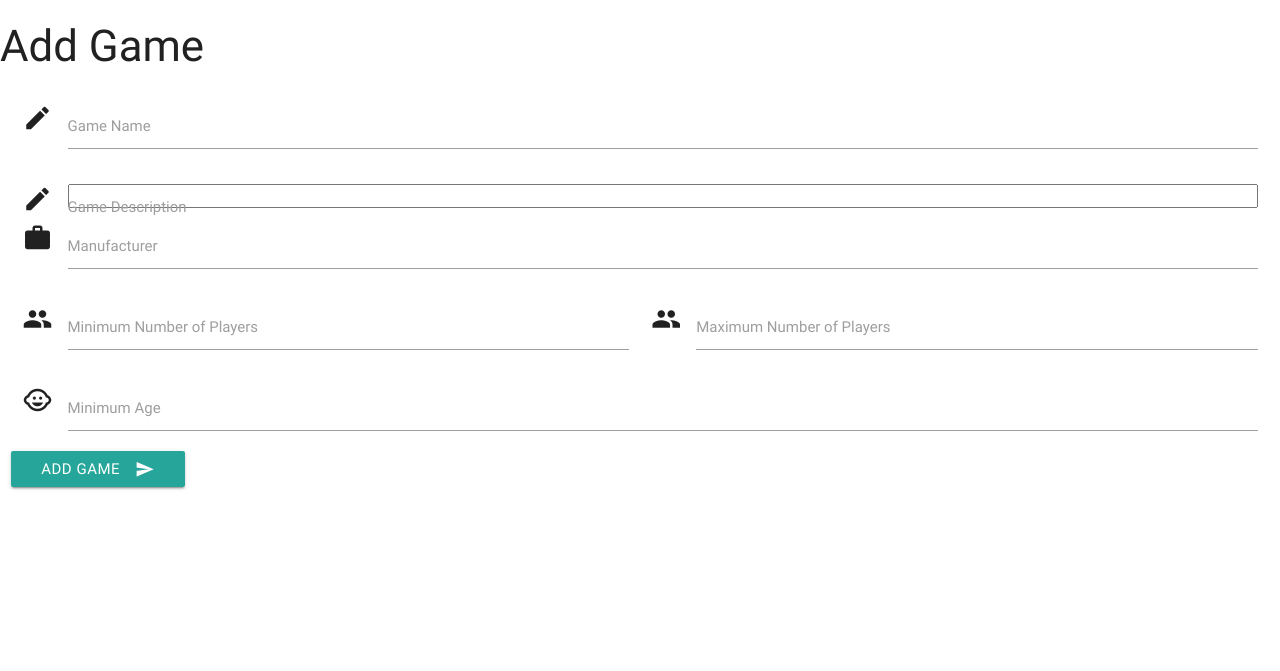
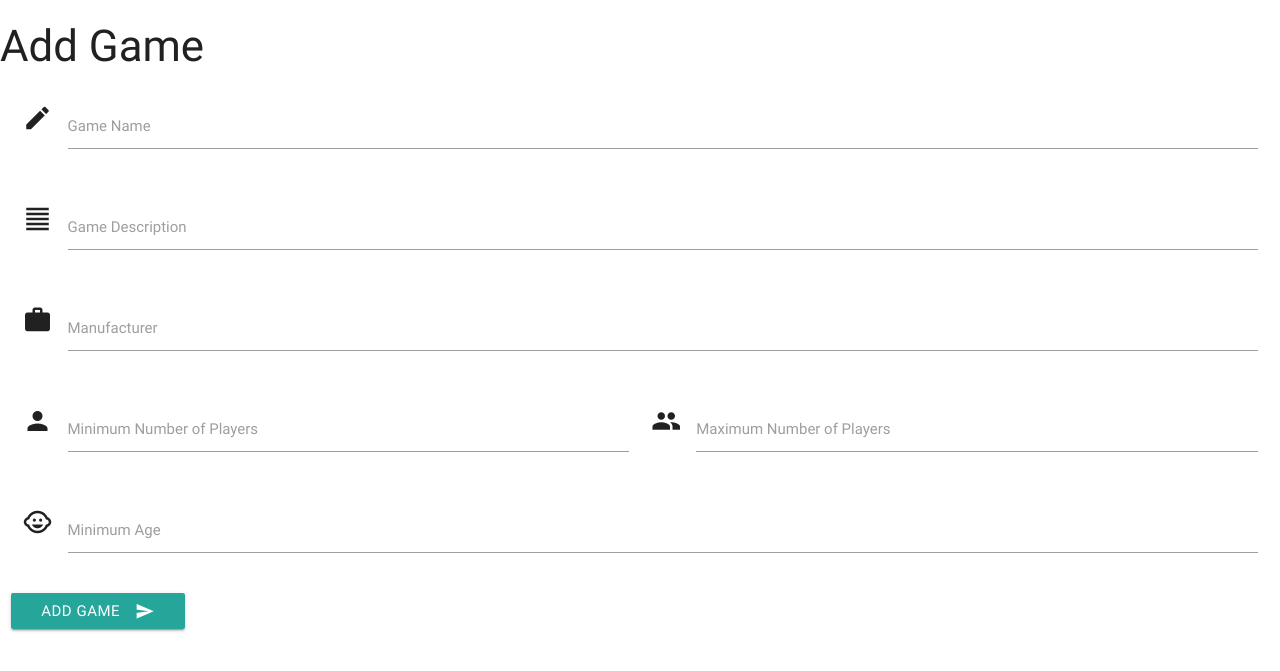
Before and after one commit to arcorco/dcd-milestone, a Flask app: page /add_game in a window 1280 px wide. Shown: the top 671 px of the page. Run offline with Flask 2, Linux system fonts and the light colour scheme; some libraries are stand-ins or nearby versions.

Commit message:
addgame.html added to templates with form to add a game to the games database, linked with mongodb

```diff
--- a/templates/addgame.html
+++ b/templates/addgame.html
@@ -9,37 +9,47 @@
         <input id="game_name" name="game_name" type="text" class="validate">
         <label for="game_name">Game Name</label>
       </div>
+    </div>
+    <div class="row">
       <div class="input-field col s12">
-        <i class="material-icons prefix">create</i>
-        <input id="game_description" name="game_description" type="textarea" class="validate">
+        <i class="material-icons prefix">format_align_justify</i>
+        <input id="game_description" name="game_description" type="text" class="validate" data-length="120"/>
         <label for="game_description">Game Description</label>
       </div>
+    </div>
+    <div class="row">
       <div class="input-field col s12">
         <i class="material-icons prefix">work</i>
         <input id="manufacturer" name="manufacturer" type="text" class="validate">
         <label for="manufacturer">Manufacturer</label>
       </div>
+    </div>
+    <div class="row">
       <div class="input-field col s6">
-        <i class="material-icons prefix">group</i>
+        <i class="material-icons prefix">person</i>
         <input name="number_of_players_min" id="number_of_players_min" type="text" class="validate">
         <label for="number_of_players_min">Minimum Number of Players</label>
       </div>
+
       <div class="input-field col s6">
         <i class="material-icons prefix">group</i>
         <input id="number_of_players_max" name="number_of_players_max" type="text" class="validate">
         <label for="number_of_players_max">Maximum Number of Players</label>
       </div>
+    </div>
+    <div class="row">
       <div class="input-field col s12">
         <i class="material-icons prefix">child_care</i>
         <input id="age_range" name="age_range" type="text" class="validate">
         <label for="age_range">Minimum Age</label>
       </div>
-      <div class="row">
-        <button class="btn waves-effect waves-light" type="submit">Add Game
+    </div>
+    <div class="row">
+      <button class="btn waves-effect waves-light" type="submit">Add Game
     <i class="material-icons right">send</i>
   </button>
-      </div>
     </div>
+
   </form>
 </div>
 
```
